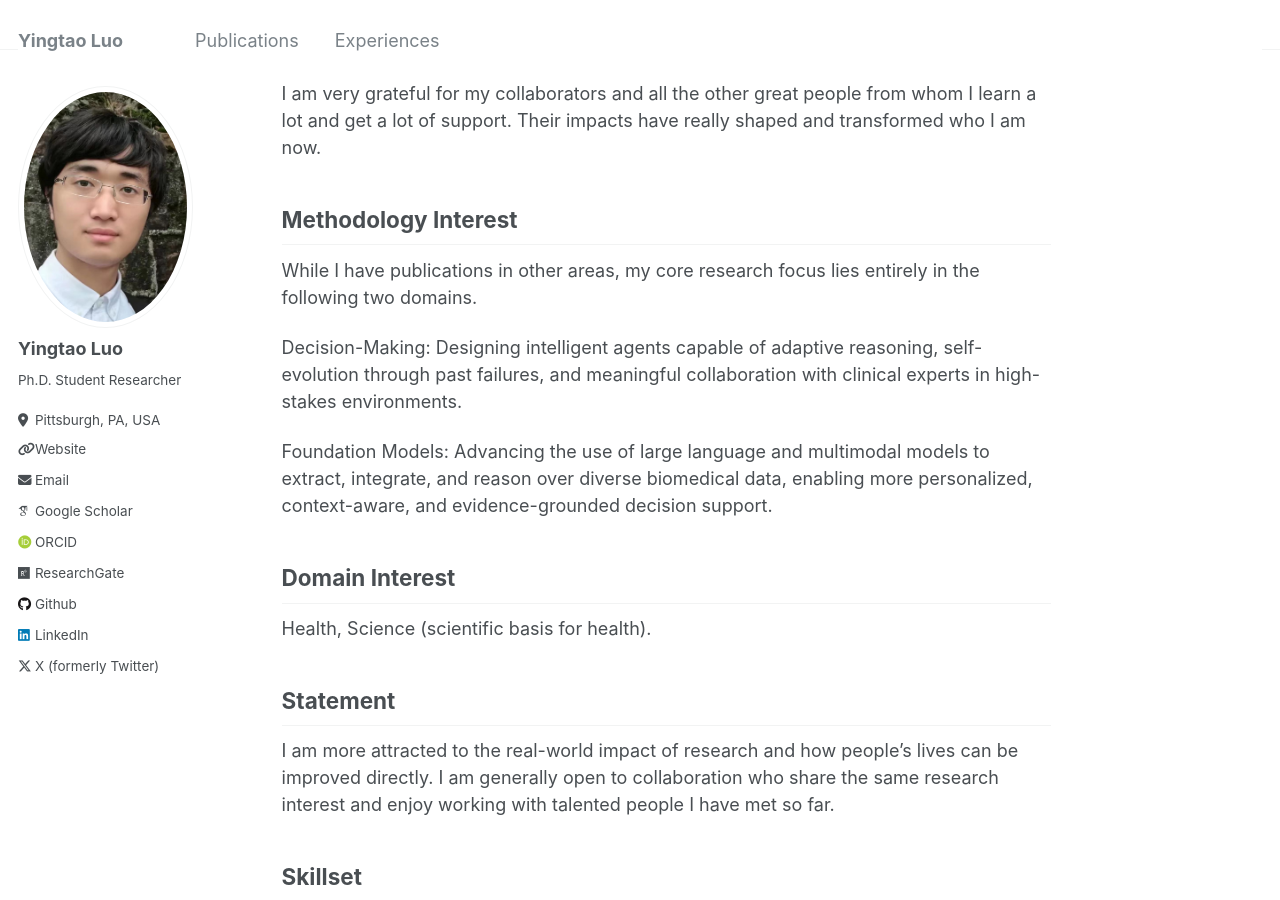
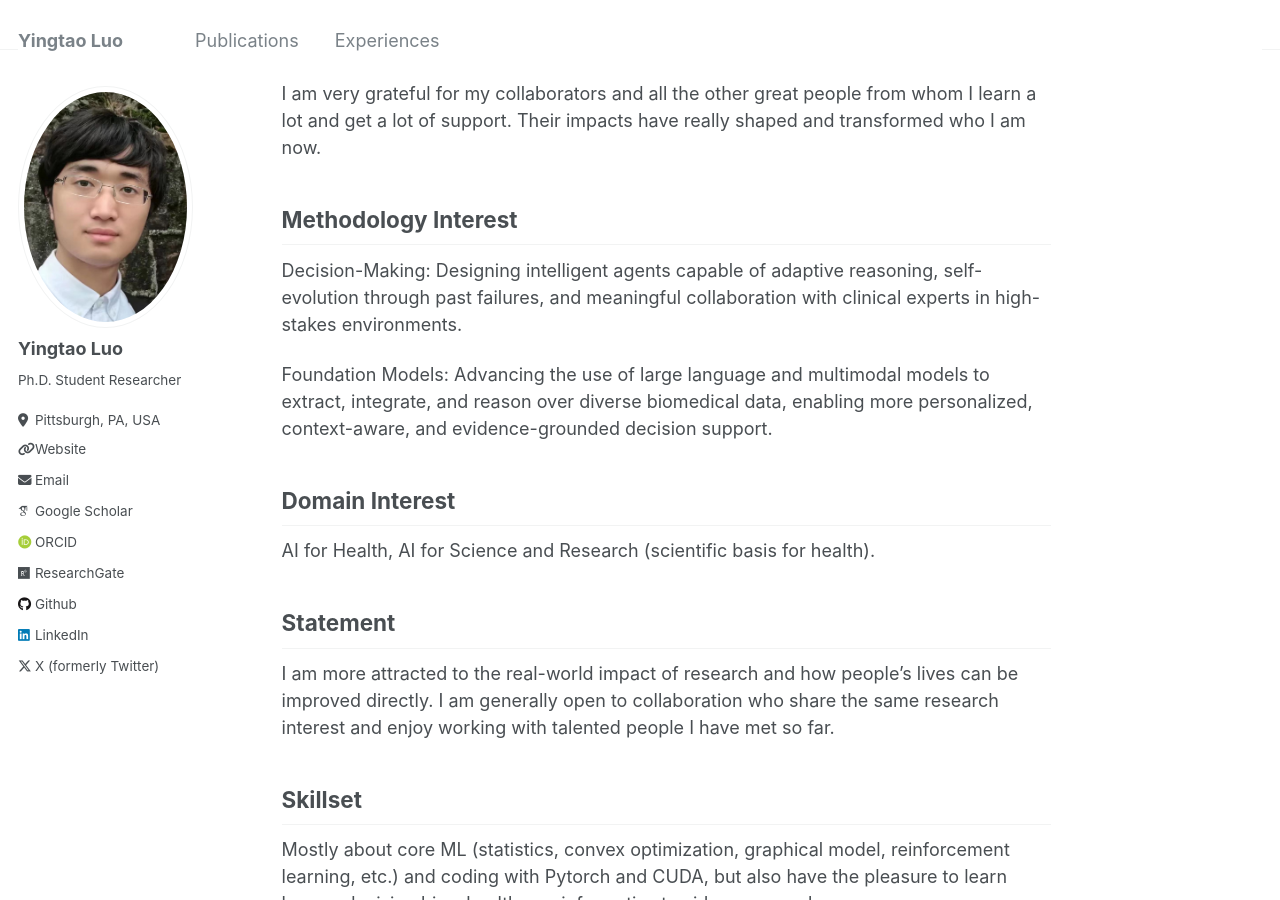
Before and after one commit to yingtaoluo/yingtaoluo.github.io, a Jekyll site: the page built from _pages/about.md, in a window 1280 px wide and 900 px high, scrolled down 437 px. Built offline with Jekyll 4.4.1, drawn with Linux system fonts in a browser that asks for light colours; some web fonts are replaced.

Commit message:
Update about.md

```diff
--- a/_pages/about.md
+++ b/_pages/about.md
@@ -14,14 +14,12 @@ My name is Yingtao Luo (Ying-Tao Luo, 罗颖韬). I am a third-year Ph.D. studen
 I am very grateful for my collaborators and all the other great people from whom I learn a lot and get a lot of support. Their impacts have really shaped and transformed who I am now.
 
 ## Methodology Interest
-While I have publications in other areas, my core research focus lies entirely in the following two domains.
-
 Decision-Making: Designing intelligent agents capable of adaptive reasoning, self-evolution through past failures, and meaningful collaboration with clinical experts in high-stakes environments.
 
 Foundation Models: Advancing the use of large language and multimodal models to extract, integrate, and reason over diverse biomedical data, enabling more personalized, context-aware, and evidence-grounded decision support.
 
 ## Domain Interest
-Health, Science (scientific basis for health).
+AI for Health, AI for Science and Research (scientific basis for health).
 
 ## Statement
 I am more attracted to the real-world impact of research and how people's lives can be improved directly. I am generally open to collaboration who share the same research interest and enjoy working with talented people I have met so far.
```
